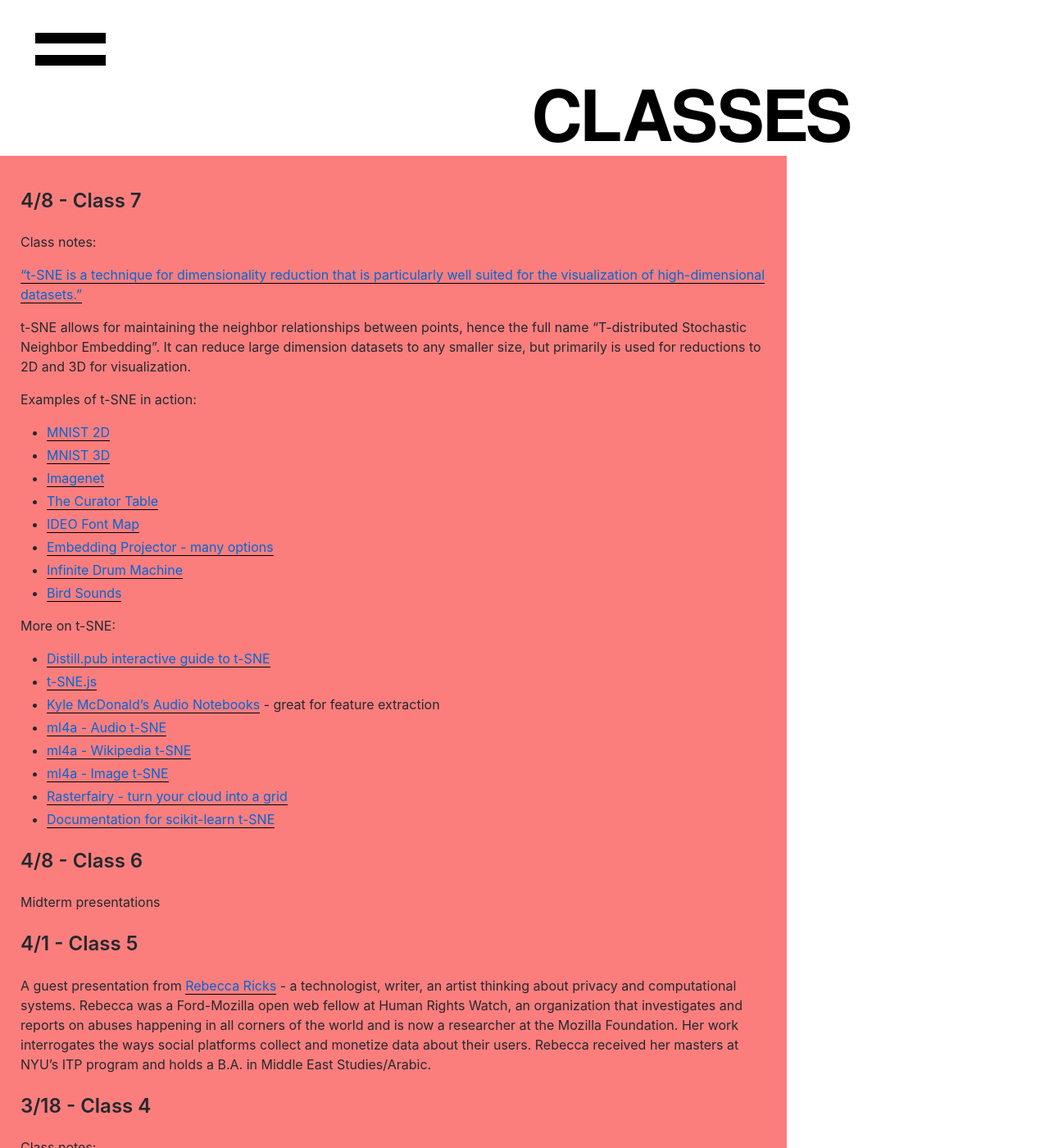
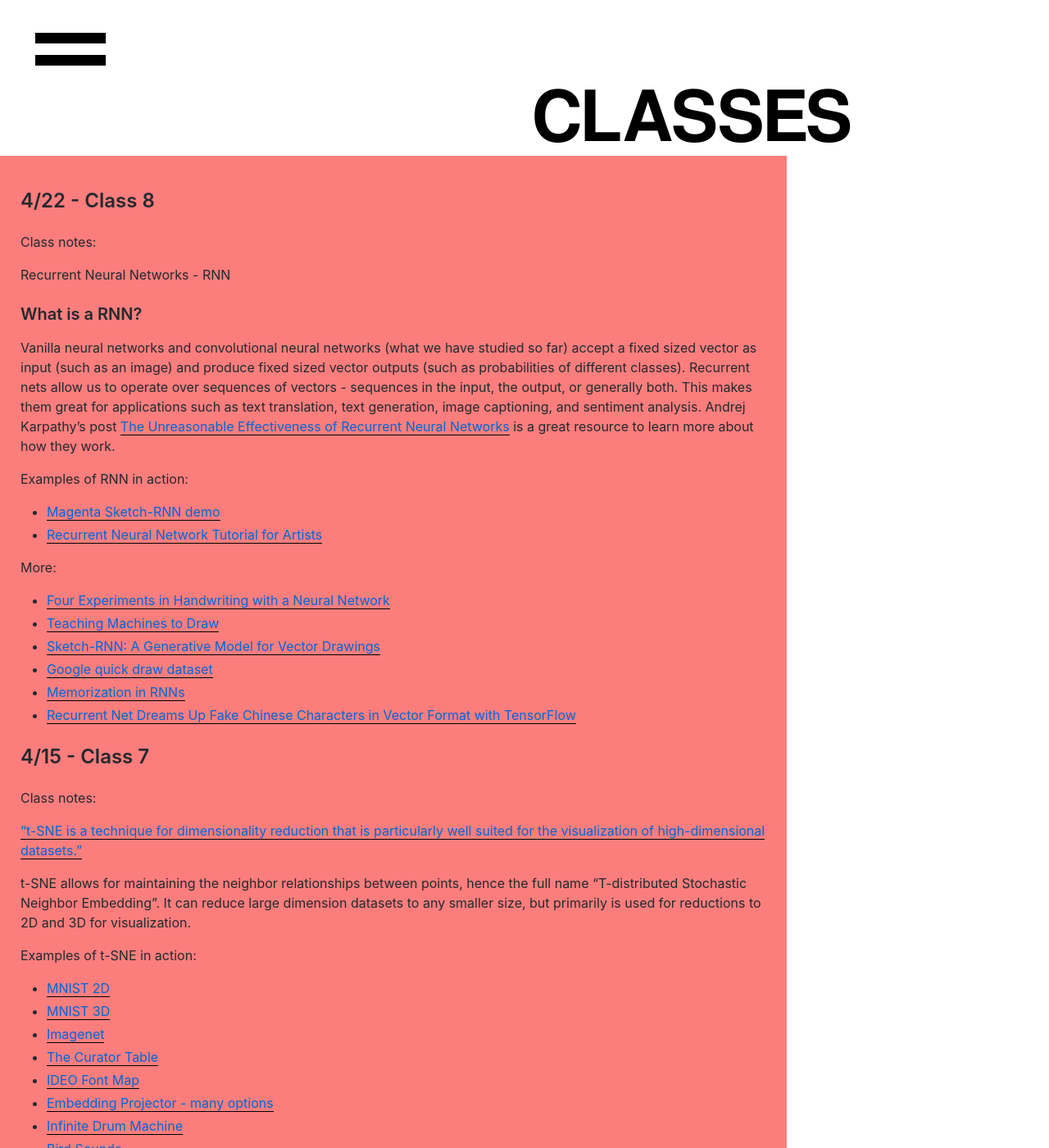
Before and after one commit to polyrhythmatic/spring2019machinelearning, a Jekyll site: the page built from _pages/classes.md, in a window 1280 px wide and 1400 px high. Shown: the whole window at 82% size. Built offline with Jekyll 4.4.1, drawn with Linux system fonts in a browser that asks for light colours; nearby versions of some CDN libraries.

Commit message:
adds next class

```diff
--- a/_pages/classes.md
+++ b/_pages/classes.md
@@ -4,7 +4,30 @@ permalink: /classes
 title: CLASSES
 ---
 
-## 4/8 - Class 7
+## 4/22 - Class 8
+
+Class notes:
+
+Recurrent Neural Networks - RNN
+
+### What is a RNN?
+
+Vanilla neural networks and convolutional neural networks (what we have studied so far) accept a fixed sized vector as input (such as an image) and produce fixed sized vector outputs (such as probabilities of different classes). Recurrent nets allow us to operate over sequences of vectors - sequences in the input, the output, or generally both. This makes them great for applications such as text translation, text generation, image captioning, and sentiment analysis. Andrej Karpathy's post [The Unreasonable Effectiveness of Recurrent Neural Networks](https://karpathy.github.io/2015/05/21/rnn-effectiveness/) is a great resource to learn more about how they work.
+
+Examples of RNN in action:
+* [Magenta Sketch-RNN demo](https://magenta.tensorflow.org/assets/sketch_rnn_demo/index.html)
+* [Recurrent Neural Network Tutorial for Artists](http://blog.otoro.net/2017/01/01/recurrent-neural-network-artist/)
+
+More:
+* [Four Experiments in Handwriting with a Neural Network](https://distill.pub/2016/handwriting/)
+* [Teaching Machines to Draw](https://ai.googleblog.com/2017/04/teaching-machines-to-draw.html)
+* [Sketch-RNN: A Generative Model for Vector Drawings](https://github.com/tensorflow/magenta/blob/master/magenta/models/sketch_rnn/README.md)
+* [Google quick draw dataset](https://github.com/googlecreativelab/quickdraw-dataset)
+* [Memorization in RNNs](https://distill.pub/2019/memorization-in-rnns/)
+* [Recurrent Net Dreams Up Fake Chinese Characters in Vector Format with TensorFlow](http://blog.otoro.net/2015/12/28/recurrent-net-dreams-up-fake-chinese-characters-in-vector-format-with-tensorflow/)
+
+
+## 4/15 - Class 7
 
 Class notes:
 
```
Also changed, not shown: _pages/assignments.md (+10 -1 lines).
